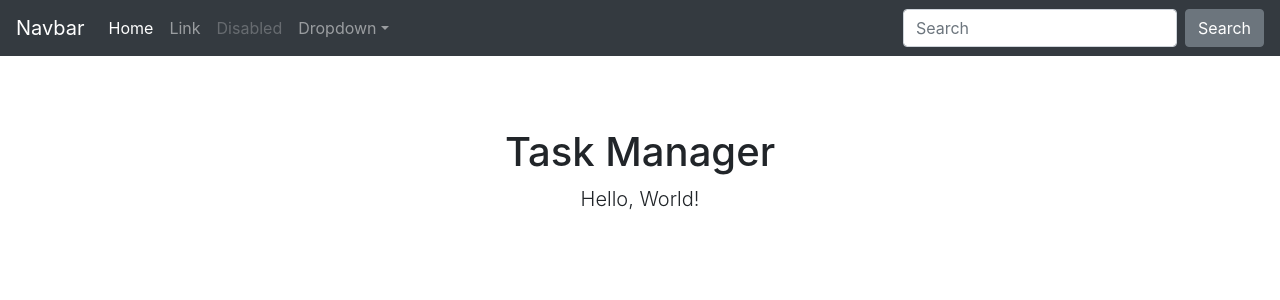
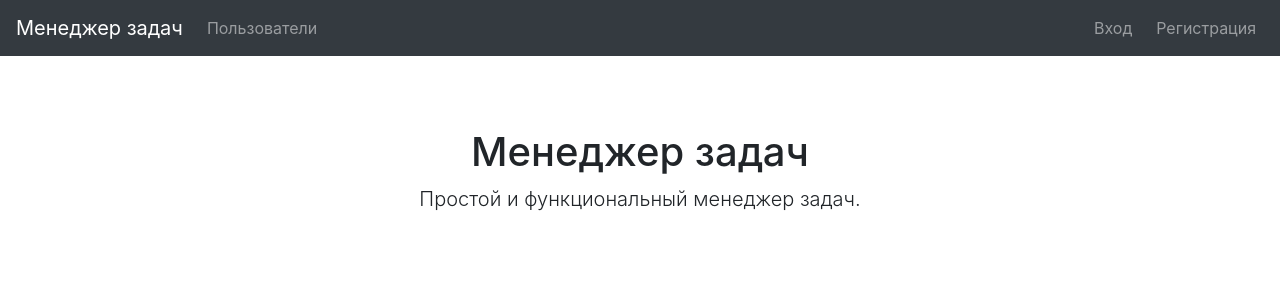
Before and after one commit to DzmitrySha/python-project-52, a Django app: page / in a window 1280 px wide. Shown: the top 300 px of the page. Run offline with Django 4.2, Linux system fonts and the light colour scheme; some libraries are stand-ins or nearby versions.

Commit message:
modified index.html

```diff
--- a/task_manager/templates/index.html
+++ b/task_manager/templates/index.html
@@ -1,17 +1,4 @@
 <!doctype html>
-
-{# Load the tag library #}
-{% load bootstrap4 %}
-
-{# Load CSS and JavaScript #}
-{% bootstrap_css %}
-{% bootstrap_javascript jquery='full' %}
-
-{# Display django.contrib.messages as Bootstrap alerts #}
-{% bootstrap_messages %}
-
-{% load i18n %}
-
 <html lang="en">
   <head>
     <meta charset="utf-8">
@@ -19,12 +6,9 @@
     <meta name="description" content="">
     <meta name="author" content="Mark Otto, Jacob Thornton, and Bootstrap contributors">
     <meta name="generator" content="Jekyll v4.1.1">
-    <title>Task Manager</title>
+    <title>Менеджер задач</title>
 
     <link rel="canonical" href="https://getbootstrap.com/docs/4.5/examples/starter-template/">
-
-    <!-- Bootstrap core CSS -->
-<!--<link href="../assets/dist/css/bootstrap.min.css" rel="stylesheet">-->
 
     <style>
         body {
@@ -34,67 +18,44 @@
           padding: 3rem 1.5rem;
           text-align: center;
         }
+    </style>
 
-      .bd-placeholder-img {
-        font-size: 1.125rem;
-        text-anchor: middle;
-        -webkit-user-select: none;
-        -moz-user-select: none;
-        -ms-user-select: none;
-        user-select: none;
-      }
+    {% load bootstrap4 %}
+    {% load i18n %}
+    {% bootstrap_css %}
+    {% bootstrap_javascript jquery='full' %}
 
-      @media (min-width: 768px) {
-        .bd-placeholder-img-lg {
-          font-size: 3.5rem;
-        }
-      }
-    </style>
-    <!-- Custom styles for this template -->
-<!--    <link href="starter-template.css" rel="stylesheet">-->
   </head>
   <body>
     <nav class="navbar navbar-expand-md navbar-dark bg-dark fixed-top">
-  <a class="navbar-brand" href="#">Navbar</a>
+  <a class="navbar-brand" href="/">Менеджер задач</a>
   <button class="navbar-toggler" type="button" data-toggle="collapse" data-target="#navbarsExampleDefault" aria-controls="navbarsExampleDefault" aria-expanded="false" aria-label="Toggle navigation">
     <span class="navbar-toggler-icon"></span>
   </button>
 
   <div class="collapse navbar-collapse" id="navbarsExampleDefault">
     <ul class="navbar-nav mr-auto">
-      <li class="nav-item active">
-        <a class="nav-link" href="#">Home <span class="sr-only">(current)</span></a>
-      </li>
       <li class="nav-item">
-        <a class="nav-link" href="#">Link</a>
-      </li>
-      <li class="nav-item">
-        <a class="nav-link disabled" href="#" tabindex="-1" aria-disabled="true">Disabled</a>
-      </li>
-      <li class="nav-item dropdown">
-        <a class="nav-link dropdown-toggle" href="#" id="dropdown01" data-toggle="dropdown" aria-haspopup="true" aria-expanded="false">Dropdown</a>
-        <div class="dropdown-menu" aria-labelledby="dropdown01">
-          <a class="dropdown-item" href="#">Action</a>
-          <a class="dropdown-item" href="#">Another action</a>
-          <a class="dropdown-item" href="#">Something else here</a>
-        </div>
+        <a class="nav-link" href="/users/">Пользователи<span class="sr-only">(current)</span></a>
       </li>
     </ul>
-    <form class="form-inline my-2 my-lg-0">
-      <input class="form-control mr-sm-2" type="text" placeholder="Search" aria-label="Search">
-      <button class="btn btn-secondary my-2 my-sm-0" type="submit">Search</button>
-    </form>
+      <ul class="navbar-nav my-2 my-lg-0">
+        <li class="nav-item mr-sm-2">
+          <a class="nav-link" href="/login/">Вход<span class="sr-only">(current)</span></a>
+        </li>
+        <li class="nav-item my-2 my-sm-0">
+          <a class="nav-link" href="/users/create/">Регистрация<span class="sr-only">(current)</span></a>
+        </li>
+      </ul>
   </div>
 </nav>
 
 <main role="main" class="container">
 
   <div class="starter-template">
-    <h1>Task Manager</h1>
-      <p class="lead">Hello, World!</p>
+    <h1>Менеджер задач</h1>
+    <p class="lead">Простой и функциональный менеджер задач.</p>
   </div>
 
-</main><!-- /.container -->
-<!--<script src="https://code.jquery.com/jquery-3.5.1.slim.min.js" integrity="sha384-DfXdz2htPH0lsSSs5nCTpuj/zy4C+OGpamoFVy38MVBnE+IbbVYUew+OrCXaRkfj" crossorigin="anonymous"></script>-->
-<!--      <script>window.jQuery || document.write('<script src="../assets/js/vendor/jquery.slim.min.js"><\/script>')</script><script src="../assets/dist/js/bootstrap.bundle.min.js"></script>-->
+</main>
 </html>
```
Lines whose indentation alone changed are shown as unchanged.
